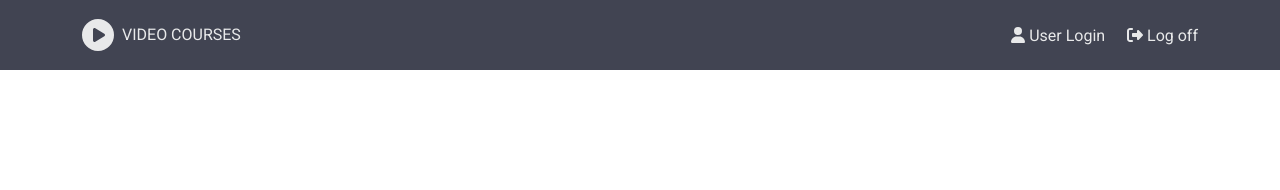
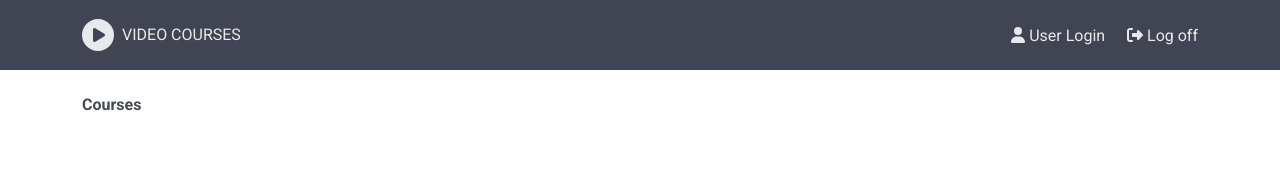
Before and after one commit to artykovdaniyar/angular-is-rock-, an Angular app: page / in a window 1280 px wide. Shown: the top 190 px of the page. Built offline with nearby package versions, Linux system fonts and the light colour scheme.

Commit message:
breadcrumbs' layout

```diff
--- a/src/app/app.component.html
+++ b/src/app/app.component.html
@@ -1 +1,4 @@
 <app-header></app-header>
+<main>
+  <app-breadcrumbs></app-breadcrumbs>
+</main>
--- /dev/null
+++ b/src/app/core/breadcrumbs/breadcrumbs.component.html
@@ -0,0 +1,9 @@
+<section class="breadcrumbs">
+  <div class="breadcrumbs__container container">
+    <ul class="breadcrumbs__list">
+      <li class="breadcrumbs__item">
+        <a class="breadcrumbs__link" href="/courses">Courses</a>
+      </li>
+    </ul>
+  </div>
+</section>
--- /dev/null
+++ b/src/app/core/breadcrumbs/breadcrumbs.component.scss
@@ -0,0 +1,26 @@
+.breadcrumbs {
+  height: 70px;
+  background: #fff;
+  &__container {
+    display: flex;
+    align-items: center;
+    height: 100%;
+  }
+  &__list {
+    display: flex;
+  }
+  &__item {
+    color: #464854;
+    font-weight: 700;
+  }
+}
+a {
+  transition: color 0.2s;
+}
+a:hover {
+  color: #30b6dd;
+}
+a:focus,
+a:active {
+  color: #106ebe;
+}
--- /dev/null
+++ b/src/app/core/breadcrumbs/breadcrumbs.component.ts
@@ -0,0 +1,12 @@
+import { Component, OnInit } from '@angular/core';
+
+@Component({
+  selector: 'app-breadcrumbs',
+  templateUrl: './breadcrumbs.component.html',
+  styleUrls: ['./breadcrumbs.component.scss'],
+})
+export class BreadcrumbsComponent implements OnInit {
+  constructor() {}
+
+  ngOnInit(): void {}
+}
--- a/src/app/core/core.module.ts
+++ b/src/app/core/core.module.ts
@@ -2,10 +2,11 @@ import { NgModule } from '@angular/core';
 import { CommonModule } from '@angular/common';
 import { HeaderComponent } from './header/header.component';
 import { FontAwesomeModule } from '@fortawesome/angular-fontawesome';
+import { BreadcrumbsComponent } from './breadcrumbs/breadcrumbs.component';
 
 @NgModule({
-  declarations: [HeaderComponent],
-  exports: [HeaderComponent],
+  declarations: [HeaderComponent, BreadcrumbsComponent],
+  exports: [HeaderComponent, BreadcrumbsComponent],
   imports: [CommonModule, FontAwesomeModule],
 })
 export class CoreModule {}
```
